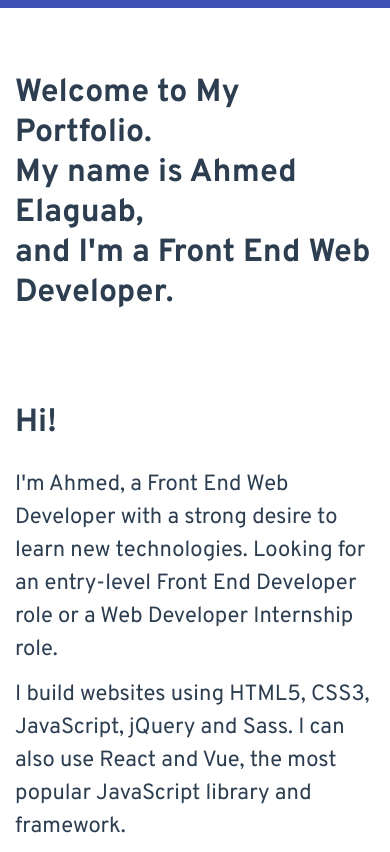
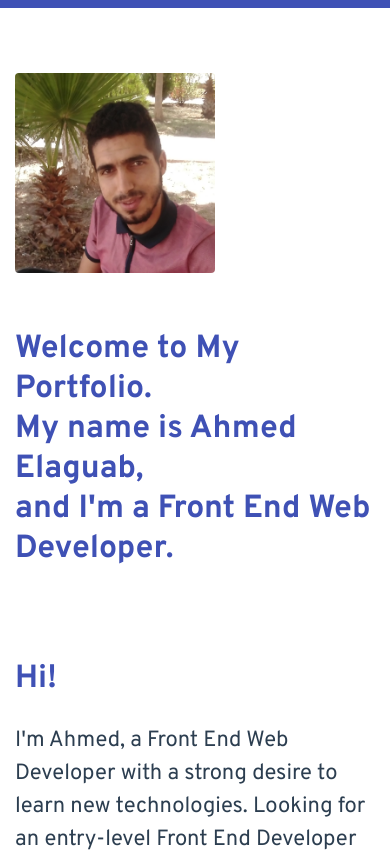
Before and after one commit to AhmedElaguab/my-resume-v1.0, a Vue app: page / in a window 390 px wide. Shown: the top 852 px of the page. Built offline with nearby package versions, Linux system fonts and the light colour scheme.

Commit message:
add responsive styles

```diff
--- a/src/App.vue
+++ b/src/App.vue
@@ -62,6 +62,7 @@ h1,
 h2 {
   font-size: 32px;
   margin-bottom: 25px;
+  color: #3f51b5;
 }
 
 p,
--- a/src/components/Header.vue
+++ b/src/components/Header.vue
@@ -1,5 +1,6 @@
 <template>
   <header class="header">
+    <img src="./../assets/me.png" alt="Ahmed Elaguab" />
     <h1>
       Welcome to My Portfolio.
       <!-- eslint-disable-next-line -->
@@ -14,3 +15,27 @@ export default {
   name: "Header"
 };
 </script>
+
+<style scoped>
+.header {
+  display: flex;
+  align-items: center;
+}
+
+img {
+  max-width: 200px;
+  border-radius: 4px;
+  margin-right: 60px;
+  margin-bottom: 30px;
+}
+
+@media screen and (max-width: 720px) {
+  .header {
+    display: block;
+  }
+
+  img {
+    margin-bottom: 50px;
+  }
+}
+</style>
--- a/src/components/Skills.vue
+++ b/src/components/Skills.vue
@@ -26,6 +26,7 @@ export default {
 <style scoped>
 .skills__list {
   display: flex;
+  flex-wrap: wrap;
   justify-content: flex-start;
   align-items: center;
   margin-bottom: 16px;
```
Also changed, not shown: src/assets/me.png (added).
